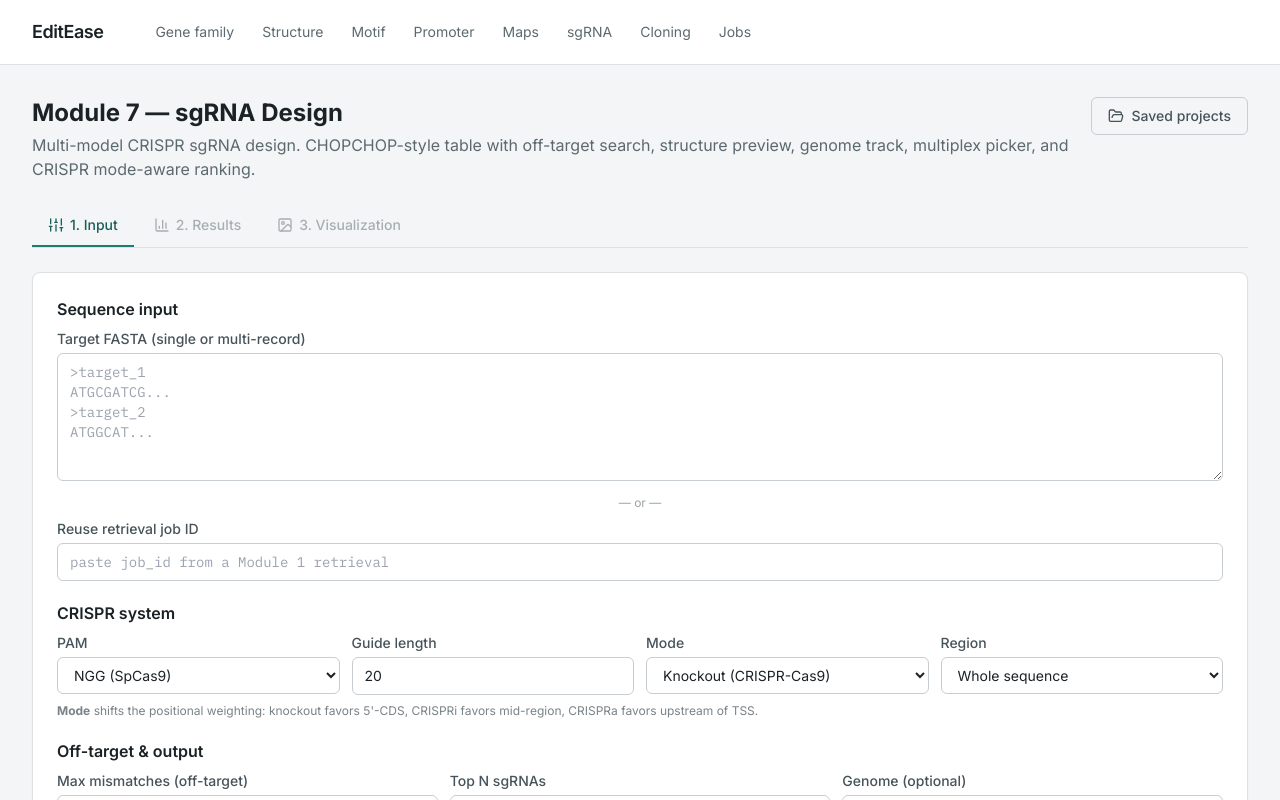
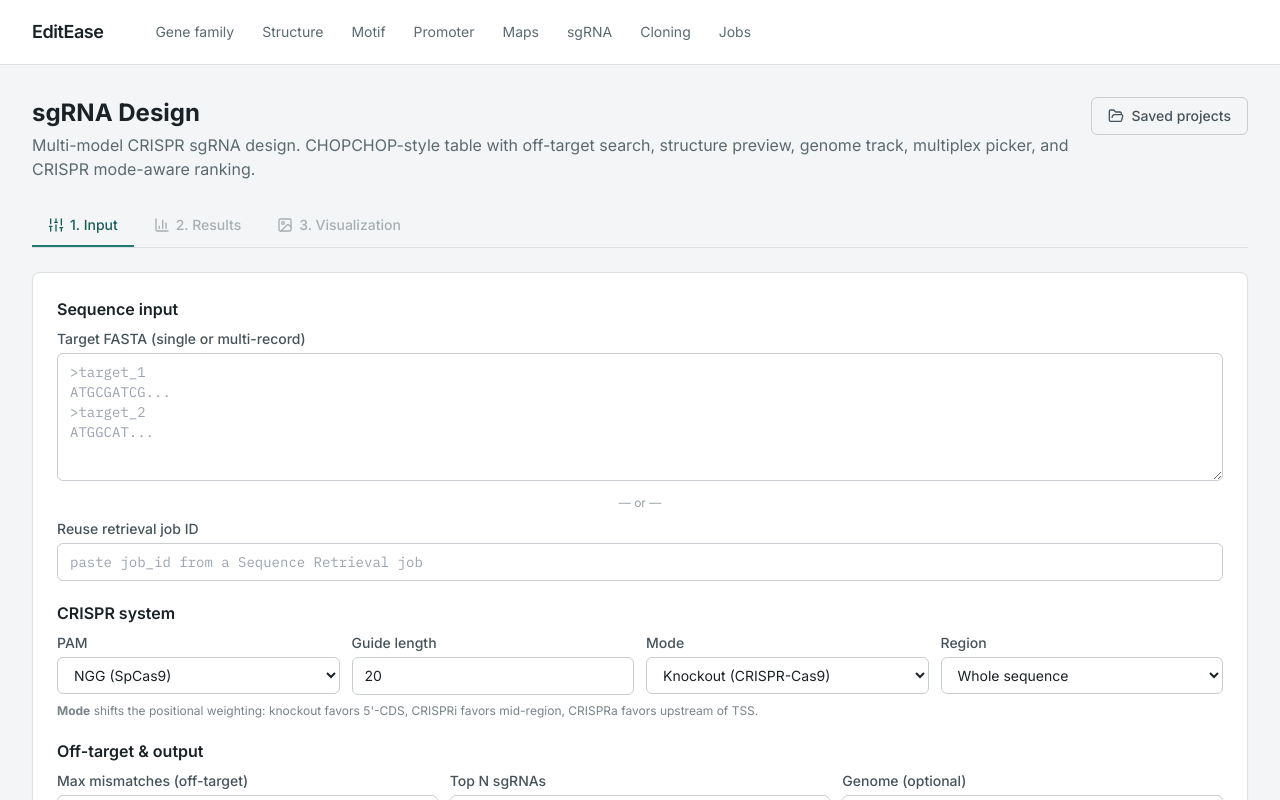
Before and after one commit to PriyankaBalley/Bionexus, a Next.js app in the folder frontend/: page /sgrna in a window 1280 px wide. Shown: the top 800 px of the page. Built offline with nearby package versions, Linux system fonts and the light colour scheme.

Commit message:
Remove "Module N" labels from module pages
Each page now shows only its name in the header (e.g. "sgRNA Design"
instead of "Module 7 — sgRNA Design"). Two badges that also carried an
internal code (GF-1/GF-2/GF-3) were removed entirely rather than left
half-empty.

```diff
--- a/frontend/app/gene-family/page.tsx
+++ b/frontend/app/gene-family/page.tsx
@@ -167,7 +167,6 @@ export default function GeneFamilyPage() {
       <div className="bg-white border-b border-gray-200 px-6 py-4">
         <div className="max-w-7xl mx-auto">
           <div className="flex items-center gap-3 mb-1">
-            <span className="bg-brand-600 text-white text-xs font-bold px-2 py-1 rounded">Module 2 · GF-1</span>
             <h1 className="text-xl font-bold text-gray-900">Gene Family Identification</h1>
           </div>
           <p className="text-sm text-gray-500">
--- a/frontend/app/gsds/page.tsx
+++ b/frontend/app/gsds/page.tsx
@@ -288,7 +288,6 @@ export default function GSDSPage() {
       <div className="bg-white border-b border-gray-200 px-6 py-4">
         <div className="max-w-7xl mx-auto">
           <div className="flex items-center gap-3 mb-1">
-            <span className="bg-purple-600 text-white text-xs font-bold px-2 py-1 rounded">Module 3 · GF-2</span>
             <h1 className="text-xl font-bold text-gray-900">Gene Structure Display (GSDS)</h1>
           </div>
           <p className="text-sm text-gray-500">
--- a/frontend/app/motif/page.tsx
+++ b/frontend/app/motif/page.tsx
@@ -275,7 +275,6 @@ export default function MotifPage() {
       <div className="bg-white border-b border-gray-200 px-6 py-4">
         <div className="max-w-7xl mx-auto">
           <div className="flex items-center gap-3 mb-1">
-            <span className="bg-teal-600 text-white text-xs font-bold px-2 py-1 rounded">Module 4 · GF-3</span>
             <h1 className="text-xl font-bold text-gray-900">Conserved Motif Analysis</h1>
           </div>
           <p className="text-sm text-gray-500">
--- a/frontend/app/promoter/page.tsx
+++ b/frontend/app/promoter/page.tsx
@@ -65,7 +65,7 @@ export default function PromoterPage() {
   return (
     <div className="grid lg:grid-cols-2 gap-6">
       <div>
-        <h1 className="text-2xl font-bold mb-1">Module 5 — Promoter Analysis</h1>
+        <h1 className="text-2xl font-bold mb-1">Promoter Analysis</h1>
         <p className="text-zinc-600 mb-4">Scan PlantCARE & PlantPAN cis-regulatory elements & TFBS.</p>
 
         <form className="card space-y-4" onSubmit={onSubmit}>
--- a/frontend/app/retrieve/page.tsx
+++ b/frontend/app/retrieve/page.tsx
@@ -176,7 +176,7 @@ export default function RetrievePage() {
 
   return (
     <div>
-      <h1 className="text-2xl font-bold mb-1">Module 1 — Sequence Retrieval</h1>
+      <h1 className="text-2xl font-bold mb-1">Sequence Retrieval</h1>
       <p className="text-zinc-600 mb-6">Fetch genomic sequences from public databases.</p>
 
       <div className="grid lg:grid-cols-12 gap-6 items-start">
--- a/frontend/app/sgrna/page.tsx
+++ b/frontend/app/sgrna/page.tsx
@@ -57,7 +57,7 @@ export default function SgrnaPage() {
     <div className="space-y-6">
       <div className="flex items-start justify-between gap-4">
         <div>
-          <h1 className="text-2xl font-bold mb-1">Module 7 — sgRNA Design</h1>
+          <h1 className="text-2xl font-bold mb-1">sgRNA Design</h1>
           <p className="text-zinc-600">
             Multi-model CRISPR sgRNA design. CHOPCHOP-style table with off-target search,
             structure preview, genome track, multiplex picker, and CRISPR mode-aware ranking.
@@ -103,7 +103,7 @@ export default function SgrnaPage() {
               <label className="label">Reuse retrieval job ID</label>
               <input className="input font-mono" value={jobIdInput}
                      onChange={e => setJobIdInput(e.target.value)}
-                     placeholder="paste job_id from a Module 1 retrieval" />
+                     placeholder="paste job_id from a Sequence Retrieval job" />
             </div>
           </section>
 
--- a/frontend/app/visualize/page.tsx
+++ b/frontend/app/visualize/page.tsx
@@ -47,7 +47,7 @@ export default function VisualizePage() {
   return (
     <div className="space-y-6">
       <div>
-        <h1 className="text-2xl font-bold mb-1">Module 6 — Visualization</h1>
+        <h1 className="text-2xl font-bold mb-1">Visualization</h1>
         <p className="text-zinc-600">
           Publication-quality cis-element maps. Provide a promoter analysis job ID.
         </p>
--- a/frontend/components/CloningModule.jsx
+++ b/frontend/components/CloningModule.jsx
@@ -387,7 +387,7 @@ const EXAMPLES = [
   {
     label: "AT1G01010 sgRNA (Golden Gate)",
     strategy: "golden_gate",
-    description: "Real Cas9 guide designed by EditEase Module 7 for Arabidopsis AT1G01010 — BsaI Golden Gate into a plant CRISPR vector",
+    description: "Real Cas9 guide designed by EditEase's sgRNA Design for Arabidopsis AT1G01010 — BsaI Golden Gate into a plant CRISPR vector",
     sequence: "CGTTGAAGTAGCCATCAGCG",
     params: { enzyme: "BsaI", overhang_5: "AACG", overhang_3: "AAAC", is_sgrna: true },
   },
@@ -479,7 +479,7 @@ export default function CloningModule({ pipelineJobId = null }) {
           }}>✄</div>
           <div>
             <div style={{ fontSize: 18, fontWeight: 700, color: "#f1f5f9" }}>Cloning Design</div>
-            <div style={{ fontSize: 11, color: "#64748b" }}>EditEase · Module 8</div>
+            <div style={{ fontSize: 11, color: "#64748b" }}>EditEase</div>
           </div>
         </div>
         {pipelineJobId && (
```
